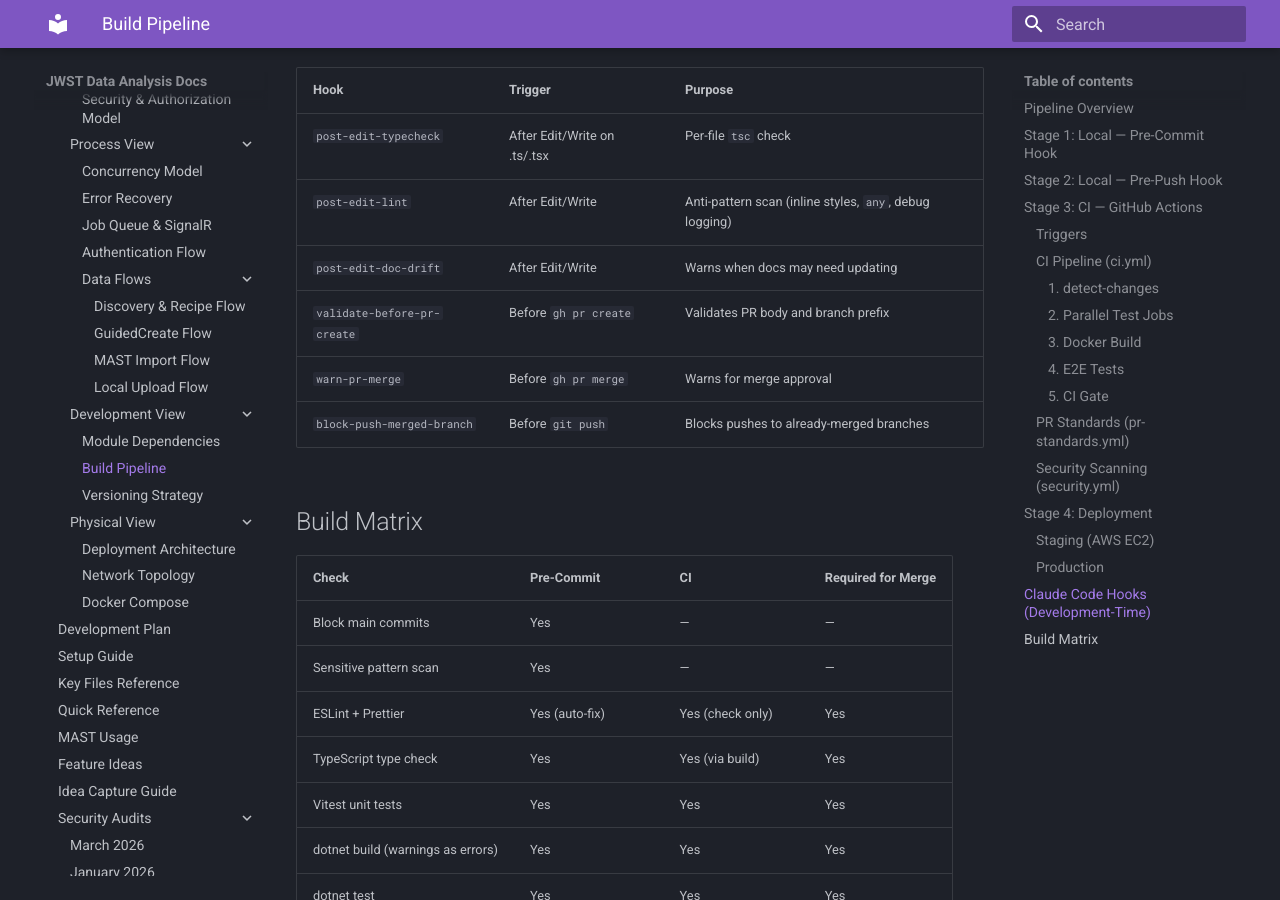
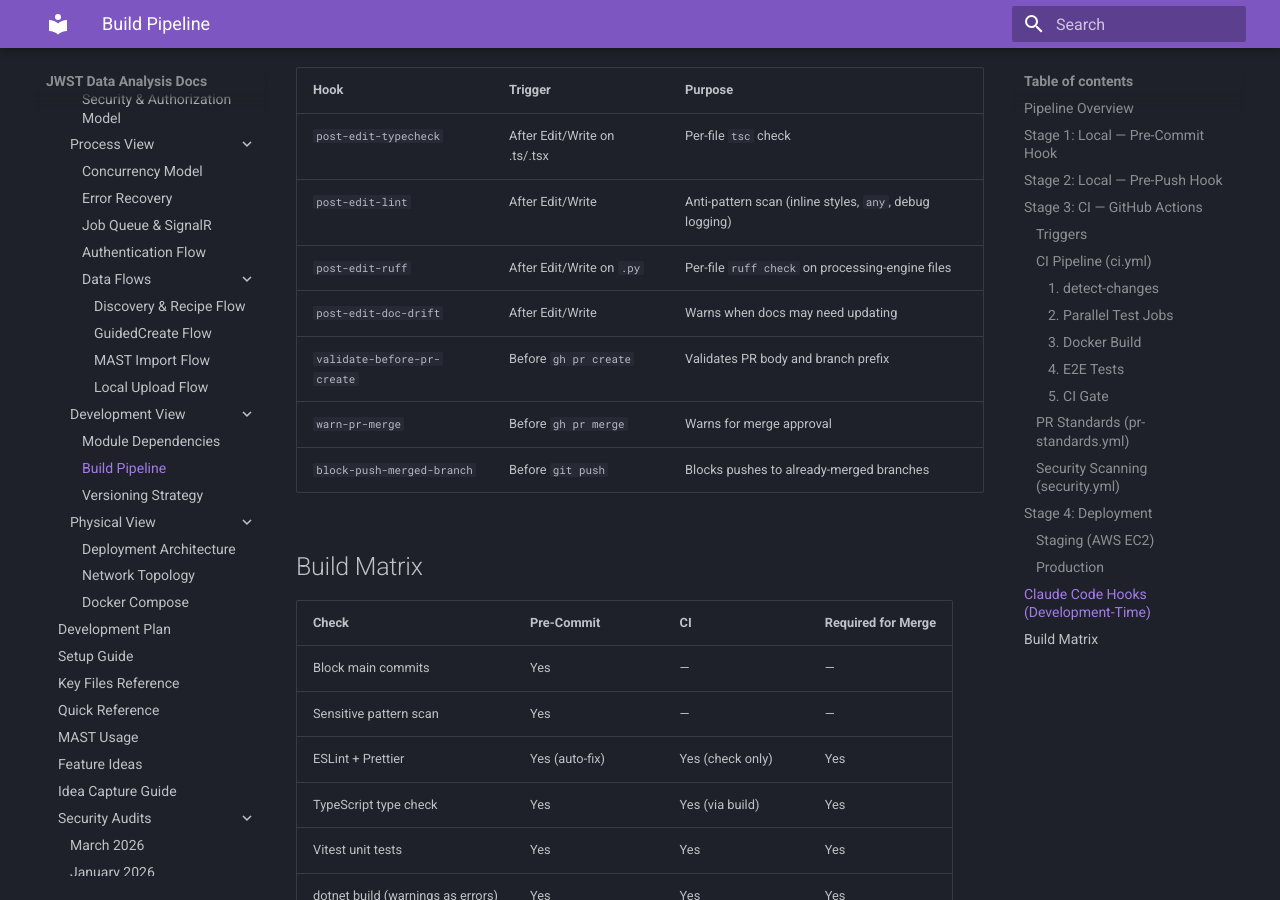
Before and after one commit to Snoww3d/jwst-data-analysis, an MkDocs documentation site: the page built from docs/architecture/build-pipeline.md, in a window 1280 px wide and 900 px high, scrolled down 4900 px. Built offline with MkDocs 1.6.1 and Material for MkDocs 9.7.7, drawn with Linux system fonts in a browser that asks for light colours.

Commit message:
docs: document post-edit-ruff hook for processing-engine .py files
Adds a row to the Hook Enforcement tables in AGENTS.md and
build-pipeline.md describing the new per-file ruff check hook.
The hook itself lives in .claude/hooks/post-edit-ruff.sh
(gitignored, local-only setup).

Hook runs ruff check on .py files under processing-engine/ after
Edit/Write to catch lint issues at edit time rather than commit
time. Non-blocking, <50ms overhead per file.

```diff
--- a/docs/architecture/build-pipeline.md
+++ b/docs/architecture/build-pipeline.md
@@ -211,6 +211,7 @@ In addition to git hooks, Claude Code hooks run during development:
 |------|---------|---------|
 | `post-edit-typecheck` | After Edit/Write on .ts/.tsx | Per-file `tsc` check |
 | `post-edit-lint` | After Edit/Write | Anti-pattern scan (inline styles, `any`, debug logging) |
+| `post-edit-ruff` | After Edit/Write on `.py` | Per-file `ruff check` on processing-engine files |
 | `post-edit-doc-drift` | After Edit/Write | Warns when docs may need updating |
 | `validate-before-pr-create` | Before `gh pr create` | Validates PR body and branch prefix |
 | `warn-pr-merge` | Before `gh pr merge` | Warns for merge approval |
```
Also changed, not shown: AGENTS.md (+1 -0 lines).
